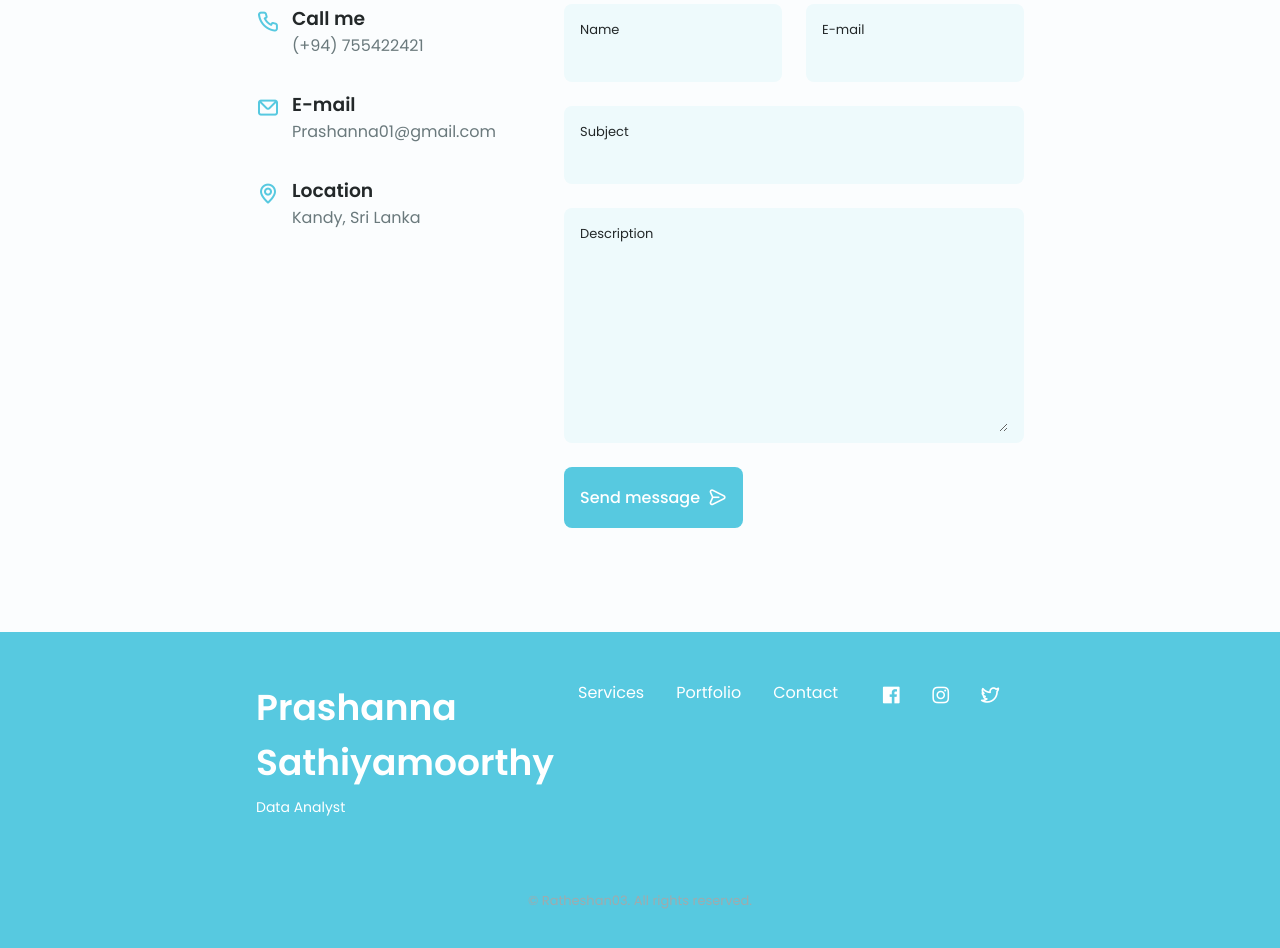
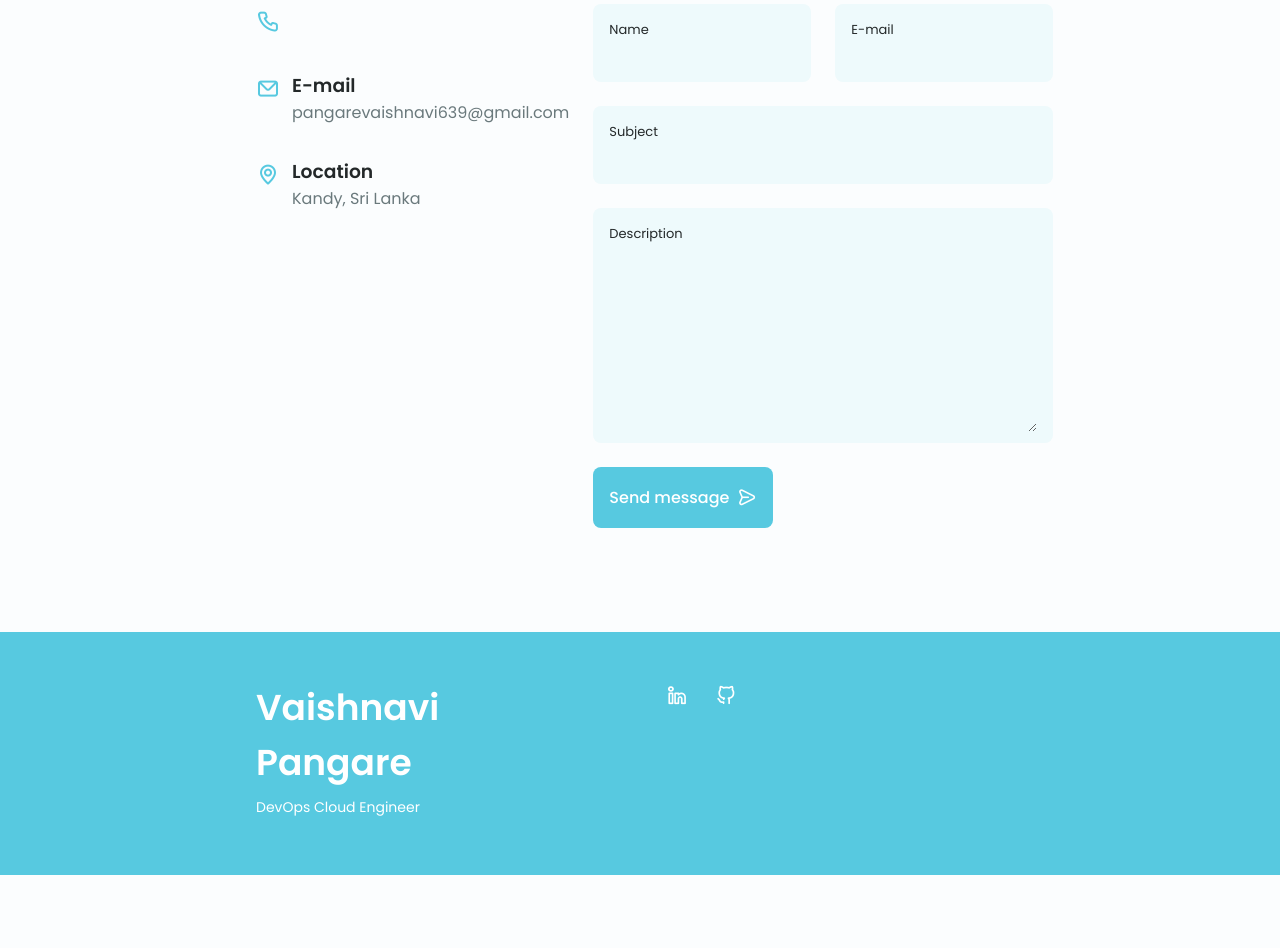
Before and after one commit to Vaishnavi639/portfolio, a plain HTML site: page index.html in a window 1280 px wide. Shown: the part 6300-7248 px from the top of the page. After the commit the page ends 7175 px from the top, so only its background shows below. Drawn offline with nearby package versions, Linux system fonts and the light colour scheme.

Commit message:
update index.html v@1

```diff
--- a/index.html
+++ b/index.html
@@ -860,10 +860,7 @@
                     <div class="contact__information">
                         <i class="uil uil-phone-alt contact__icon"></i>
 
-                        <div>
-                            <h3 class="contact__title">Call me</h3>
-                            <span class="contatc__subtitle">(+94) 755422421</span>
-                        </div>
+
                     </div>
 
                     <div class="contact__information">
@@ -871,7 +868,7 @@
 
                         <div>
                             <h3 class="contact__title">E-mail</h3>
-                            <span class="contatc__subtitle">Prashanna01@gmail.com</span>
+                            <span class="contatc__subtitle">pangarevaishnavi639@gmail.com</span>
                         </div>
                     </div>
 
@@ -926,35 +923,23 @@
         <div class="footer__bg">
             <div class="footer__container container grid">
                 <div>
-                    <h1 class="footer__title">Prashanna Sathiyamoorthy</h1>
-                    <span class="footer__subtitle">Data Analyst</span>
+                    <h1 class="footer__title">Vaishnavi Pangare</h1>
+                    <span class="footer__subtitle">DevOps Cloud Engineer</span>
                 </div>
 
-                <ul class="footer__links">
-                    <li>
-                        <a href="#services" class="footer__link">Services</a>
-                    </li>
-                    <li>
-                        <a href="#portfolio" class="footer__link">Portfolio</a>
-                    </li>
-                    <li>
-                        <a href="#contact" class="footer__link">Contact</a>
-                    </li>
-                </ul>
+
 
                 <div class="footer__socials">
-                    <a href=https://www.facebook.com/prashanna.drashan" target="_blank" class="footer__social">
-                        <i class="uil uil-facebook"></i>
+                    <a href="https://www.linkedin.com/in/vaishnavi-pangare/" target="_blank" class="footer__social">
+                        <i class="uil uil-linkedin-alt"></i>
                     </a>
-                    <a href="https://www.instagram.com/prashanna01/" target="_blank" class="footer__social">
-                        <i class="uil uil-instagram"></i>
+                    <a href="https://github.com/Vaishnavi639" target="_blank" class="footer__social">
+                        <i class="uil uil-github-alt"></i>
                     </a>
-                    <a href="https://twitter.com/prashanna01" target="_blank" class="footer__social">
-                        <i class="uil uil-twitter-alt"></i>
-                    </a>
+
                 </div>
             </div>
-            <p class="footer__copy">&#169; Ratheshan03. All rights reserved.</p>
+
         </div>
     </footer>
 
```
Lines whose indentation alone changed are shown as unchanged.
